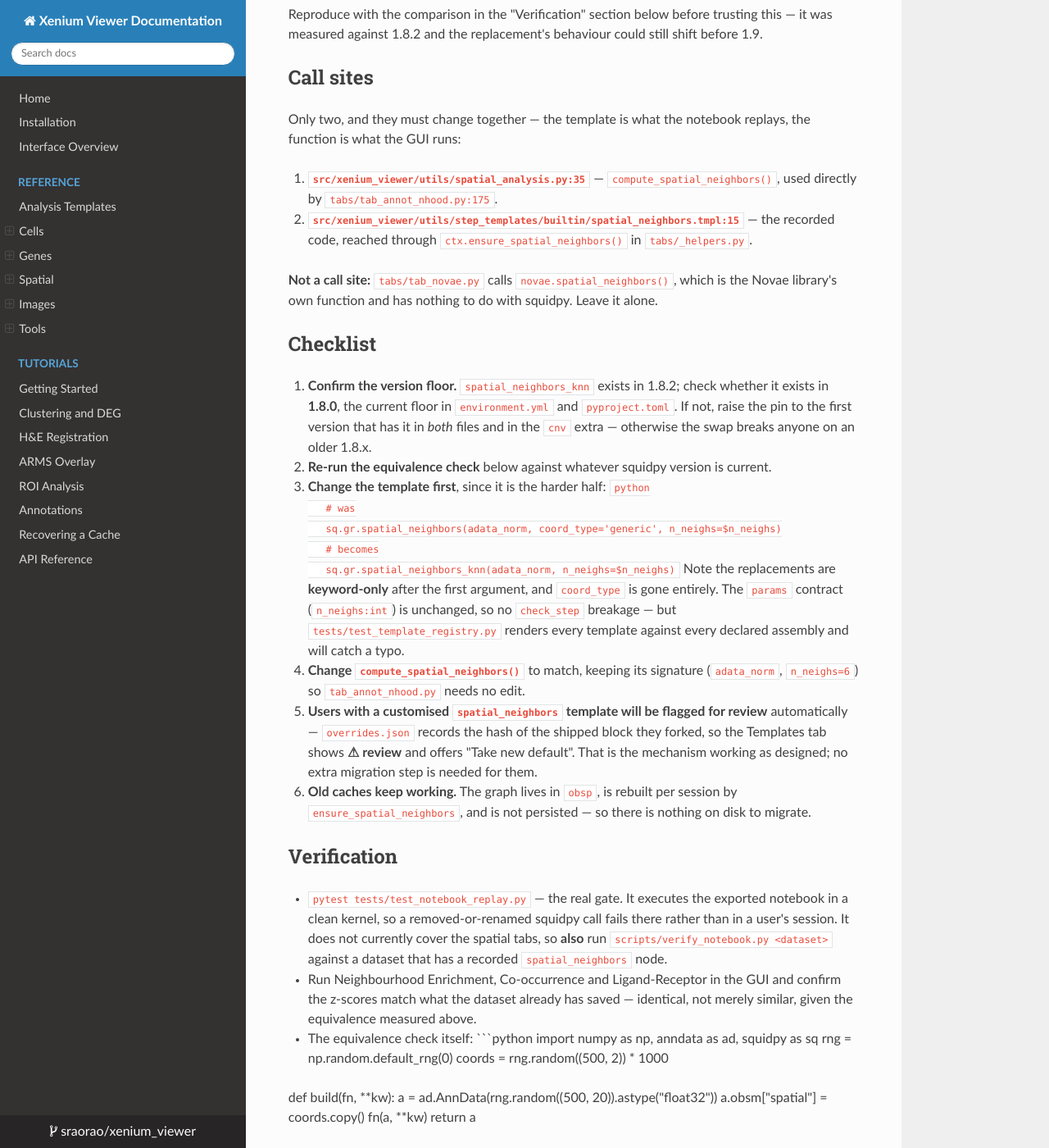
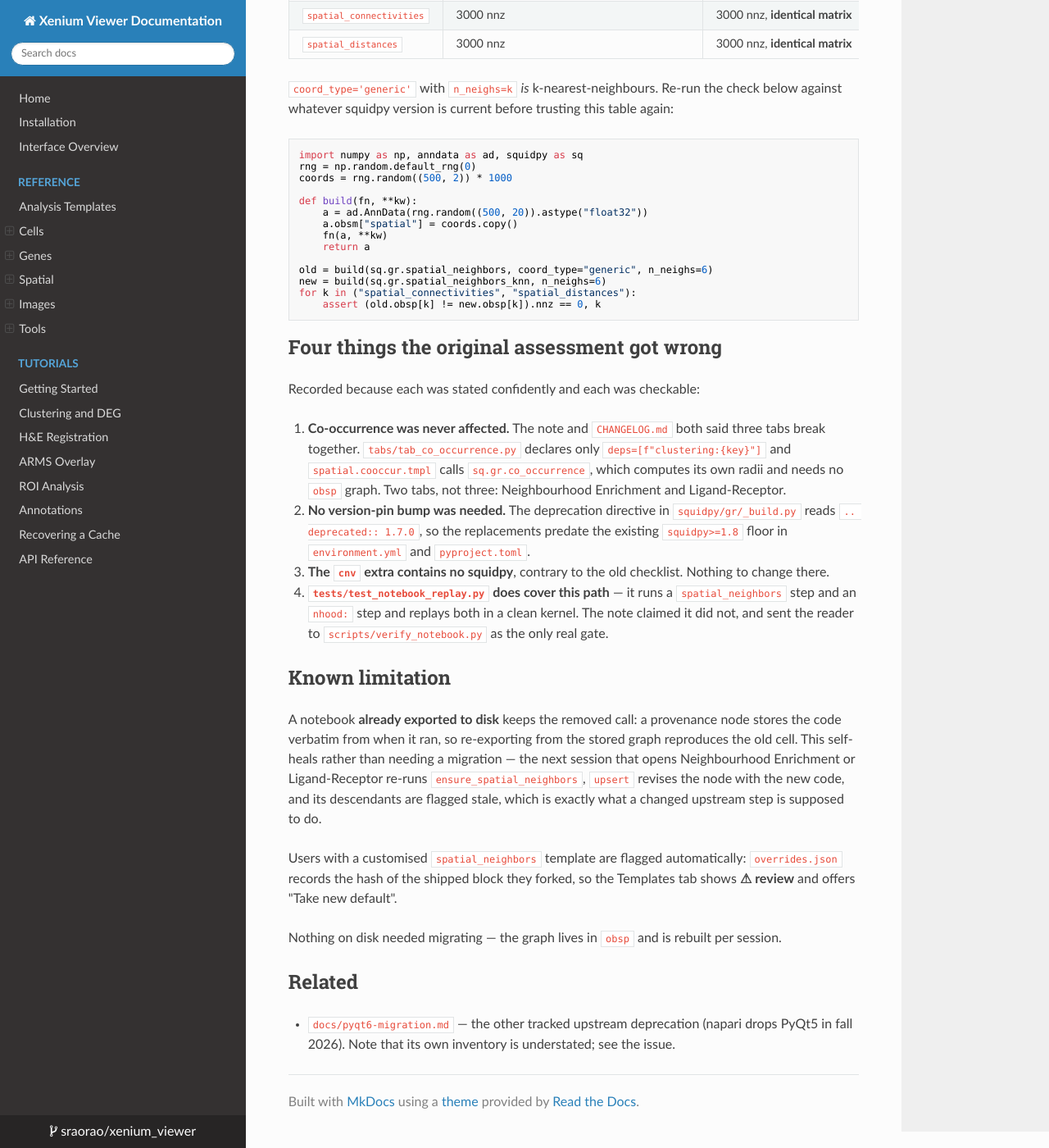
Before and after one commit to rao-genomics-lab/palms, an MkDocs documentation site: the page built from docs/squidpy-spatial-neighbors-migration.md, in a window 1280 px wide and 1400 px high, scrolled down 1229 px. Shown: the whole window at 82% size. Built offline with MkDocs 1.6.1, drawn with Linux system fonts in a browser that asks for light colours; nearby versions of some CDN libraries; some of the changed text lies outside the part shown.

Commit message:
Move off sq.gr.spatial_neighbors before squidpy 1.9 removes it
Fixes #19.

    # was
    sq.gr.spatial_neighbors(adata_norm, coord_type='generic', n_neighs=k)
    # now
    sq.gr.spatial_neighbors_knn(adata_norm, n_neighs=k)

Two call sites that had to change together: the template is what an exported
notebook replays, the function is what the GUI runs. compute_spatial_neighbors
keeps its signature, so tab_annot_nhood needs no edit. adata_norm is passed
positionally — the replacement names its first parameter `data`, not `adata`,
and everything after it is keyword-only.

Two more the tracking doc did not list: scripts/generate_docs.py hard-codes the
coord_type='generic' prose, and docs/Analysis-Templates.md carries the template
body verbatim, byte-compared by tests/test_generated_docs.py.

No result changes and nothing to recompute. Re-measured against the installed
squidpy 1.8.2: the two calls write byte-identical spatial_connectivities and
spatial_distances (3000 nnz each) and the same uns['spatial_neighbors'] — the
new function still records coord_type: 'generic' there, so even code reading
that key is unaffected. coord_type='generic' with n_neighs=k *is* kNN.

Four corrections to the tracking doc, each checkable and each wrong:

  * Co-occurrence was never a dependent. tab_co_occurrence declares only
    deps=[clustering:…] and spatial.cooccur.tmpl calls sq.gr.co_occurrence,
    which computes its own radii. Two tabs break, not three.
  * No pin bump needed: the replacements are `deprecated:: 1.7.0`, below the
    existing squidpy>=1.8 floor.
  * The cnv extra contains no squidpy.
  * test_notebook_replay.py does cover this path — it replays a
    spatial_neighbors node in a clean kernel, which the doc said it did not.

A notebook already exported to disk keeps the old call, since a provenance node
stores the code verbatim from when it ran. That self-heals: the next session
that opens Nhood or Ligand-Receptor re-runs ensure_spatial_neighbors, upsert
revises the node, and descendants are flagged stale.

Also corrects CLAUDE.md's estimate of the remaining PyQt5 deprecation, whose doc
claims 8 unscoped enums and 7 exec_() where the tree has ~29 Qt.* enums, ~52 on
other classes that it does not mention, and 8 exec_() sites.

Co-Authored-By: Claude Opus 5 <noreply@anthropic.com>
Claude-Session: https://claude.ai/code/session_019LQPkFcEXwQX9frk91Gt8N

````diff
--- a/docs/squidpy-spatial-neighbors-migration.md
+++ b/docs/squidpy-spatial-neighbors-migration.md
@@ -1,117 +1,106 @@
-# TODO: `sq.gr.spatial_neighbors` is removed in squidpy 1.9 — migrate before upgrading
+# `sq.gr.spatial_neighbors` → `spatial_neighbors_knn` — done
 
-Status: **not started / tracked** (as of 2026-08-17). Priority: **do this before any
-squidpy upgrade past 1.8.x.** No code changes made yet.
+Status: **done (2026-08-17)**, issue #19. Kept as the record of what was measured and
+what turned out to be wrong in the original assessment, because the equivalence claim is
+the reason no saved result had to be recomputed.
 
-## Why this matters more than a usual deprecation
+## What changed
 
-squidpy 1.8.2 prints, on every neighbour-graph build:
+Two call sites, changed together — the template is what the notebook replays, the
+function is what the GUI runs:
 
-> `FutureWarning: Calling 'spatial_neighbors' is deprecated and will be removed in squidpy
-> v1.9.0. Use 'spatial_neighbors_knn', 'spatial_neighbors_radius',
-> 'spatial_neighbors_delaunay', 'spatial_neighbors_grid', or
-> 'spatial_neighbors_from_builder' instead.`
+```python
+# was
+sq.gr.spatial_neighbors(adata_norm, coord_type='generic', n_neighs=k)
+# now
+sq.gr.spatial_neighbors_knn(adata_norm, n_neighs=k)
+```
 
-The spatial neighbour graph is a **dependency of three analyses**, not a leaf feature.
-`ctx.ensure_spatial_neighbors()` builds it, and Neighbourhood Enrichment, Co-occurrence and
-Ligand-Receptor all declare `deps=["spatial_neighbors"]`. When squidpy 1.9 lands, all three
-tabs stop working at once — and so does **every exported notebook**, including ones already
-written, because the recorded `spatial_neighbors` cell calls the removed function. That is
-the part that makes this worth doing early: the provenance graph's promise is that an old
-notebook still replays.
+1. `src/xenium_viewer/utils/step_templates/builtin/spatial_neighbors.tmpl` — the recorded
+   code, reached through `ctx.ensure_spatial_neighbors()` in `tabs/_helpers.py`.
+2. `src/xenium_viewer/utils/spatial_analysis.py::compute_spatial_neighbors` — used
+   directly by `tabs/tab_annot_nhood.py`, whose call is unrecorded. Its signature
+   (`adata_norm`, `n_neighs=6`) is unchanged, so that tab needed no edit.
 
-`environment.yml` and `pyproject.toml` both pin `squidpy>=1.8` with no upper bound, so a
-routine `conda env update` is enough to break it. Nothing here is failing today.
+Two more that the original note missed: `scripts/generate_docs.py` hard-codes the
+`coord_type='generic'` prose, and `docs/Analysis-Templates.md` carries the template body
+verbatim — `tests/test_generated_docs.py` byte-compares the regenerated page, so the
+generator must be edited and `python scripts/generate_docs.py` re-run.
 
-## The good news: measured, the swap is result-preserving
+`adata_norm` is passed **positionally**: the replacement names its first parameter
+`data`, not `adata`, and everything after it is keyword-only.
 
-The concern that would make this risky — a different graph, hence different enrichment
-z-scores and invalidated saved results — **does not apply to how this codebase calls it.**
-Measured on 500 random points, squidpy 1.8.2:
+## Why it was safe
+
+squidpy 1.8.2 warned that `spatial_neighbors` would be removed in 1.9.0, naming five
+replacements. The graph is a *dependency*, not a leaf feature, so the concern worth
+checking was whether the swap changes results — which would invalidate saved
+neighbourhood-enrichment and ligand-receptor output.
+
+It does not. Measured on 500 random points under squidpy 1.8.2:
 
 | | `spatial_neighbors(coord_type='generic', n_neighs=6)` | `spatial_neighbors_knn(n_neighs=6)` |
 |---|---|---|
 | `obsp` keys | `spatial_connectivities`, `spatial_distances` | same |
-| `uns` keys | `spatial_neighbors` | same |
+| `uns` keys | `spatial_neighbors` | same, **including** `params: {'coord_type': 'generic', …}` |
 | `spatial_connectivities` | 3000 nnz | 3000 nnz, **identical matrix** |
 | `spatial_distances` | 3000 nnz | 3000 nnz, **identical matrix** |
 
-`sq.gr.nhood_enrichment` then runs unchanged against the new graph. So for our one call
-shape this is a rename, not a behaviour change: `coord_type='generic'` with `n_neighs=k`
-*is* k-nearest-neighbours, and that is exactly what `spatial_neighbors_knn` does.
+`coord_type='generic'` with `n_neighs=k` *is* k-nearest-neighbours. Re-run the check
+below against whatever squidpy version is current before trusting this table again:
 
-Reproduce with the comparison in the "Verification" section below before trusting this —
-it was measured against 1.8.2 and the replacement's behaviour could still shift before 1.9.
+```python
+import numpy as np, anndata as ad, squidpy as sq
+rng = np.random.default_rng(0)
+coords = rng.random((500, 2)) * 1000
 
-## Call sites
+def build(fn, **kw):
+    a = ad.AnnData(rng.random((500, 20)).astype("float32"))
+    a.obsm["spatial"] = coords.copy()
+    fn(a, **kw)
+    return a
 
-Only two, and they must change together — the template is what the notebook replays, the
-function is what the GUI runs:
+old = build(sq.gr.spatial_neighbors, coord_type="generic", n_neighs=6)
+new = build(sq.gr.spatial_neighbors_knn, n_neighs=6)
+for k in ("spatial_connectivities", "spatial_distances"):
+    assert (old.obsp[k] != new.obsp[k]).nnz == 0, k
+```
 
-1. **`src/xenium_viewer/utils/spatial_analysis.py:35`** — `compute_spatial_neighbors()`,
-   used directly by `tabs/tab_annot_nhood.py:175`.
-2. **`src/xenium_viewer/utils/step_templates/builtin/spatial_neighbors.tmpl:15`** — the
-   recorded code, reached through `ctx.ensure_spatial_neighbors()` in `tabs/_helpers.py`.
+## Four things the original assessment got wrong
 
-**Not a call site:** `tabs/tab_novae.py` calls `novae.spatial_neighbors()`, which is the
-Novae library's own function and has nothing to do with squidpy. Leave it alone.
+Recorded because each was stated confidently and each was checkable:
 
-## Checklist
+1. **Co-occurrence was never affected.** The note and `CHANGELOG.md` both said three tabs
+   break together. `tabs/tab_co_occurrence.py` declares only
+   `deps=[f"clustering:{key}"]` and `spatial.cooccur.tmpl` calls `sq.gr.co_occurrence`,
+   which computes its own radii and needs no `obsp` graph. Two tabs, not three:
+   Neighbourhood Enrichment and Ligand-Receptor.
+2. **No version-pin bump was needed.** The deprecation directive in
+   `squidpy/gr/_build.py` reads `.. deprecated:: 1.7.0`, so the replacements predate the
+   existing `squidpy>=1.8` floor in `environment.yml` and `pyproject.toml`.
+3. **The `cnv` extra contains no squidpy**, contrary to the old checklist. Nothing to
+   change there.
+4. **`tests/test_notebook_replay.py` does cover this path** — it runs a
+   `spatial_neighbors` step and an `nhood:` step and replays both in a clean kernel. The
+   note claimed it did not, and sent the reader to `scripts/verify_notebook.py` as the
+   only real gate.
 
-1. **Confirm the version floor.** `spatial_neighbors_knn` exists in 1.8.2; check whether it
-   exists in **1.8.0**, the current floor in `environment.yml` and `pyproject.toml`. If not,
-   raise the pin to the first version that has it in *both* files and in the `cnv` extra —
-   otherwise the swap breaks anyone on an older 1.8.x.
-2. **Re-run the equivalence check** below against whatever squidpy version is current.
-3. **Change the template first**, since it is the harder half:
-   ```python
-   # was
-   sq.gr.spatial_neighbors(adata_norm, coord_type='generic', n_neighs=$n_neighs)
-   # becomes
-   sq.gr.spatial_neighbors_knn(adata_norm, n_neighs=$n_neighs)
-   ```
-   Note the replacements are **keyword-only** after the first argument, and `coord_type` is
-   gone entirely. The `params` contract (`n_neighs:int`) is unchanged, so no
-   `check_step` breakage — but `tests/test_template_registry.py` renders every template
-   against every declared assembly and will catch a typo.
-4. **Change `compute_spatial_neighbors()`** to match, keeping its signature
-   (`adata_norm`, `n_neighs=6`) so `tab_annot_nhood.py` needs no edit.
-5. **Users with a customised `spatial_neighbors` template will be flagged for review**
-   automatically — `overrides.json` records the hash of the shipped block they forked, so
-   the Templates tab shows **⚠ review** and offers "Take new default". That is the
-   mechanism working as designed; no extra migration step is needed for them.
-6. **Old caches keep working.** The graph lives in `obsp`, is rebuilt per session by
-   `ensure_spatial_neighbors`, and is not persisted — so there is nothing on disk to migrate.
+## Known limitation
 
-## Verification
+A notebook **already exported to disk** keeps the removed call: a provenance node stores
+the code verbatim from when it ran, so re-exporting from the stored graph reproduces the
+old cell. This self-heals rather than needing a migration — the next session that opens
+Neighbourhood Enrichment or Ligand-Receptor re-runs `ensure_spatial_neighbors`, `upsert`
+revises the node with the new code, and its descendants are flagged stale, which is
+exactly what a changed upstream step is supposed to do.
 
-- `pytest tests/test_notebook_replay.py` — the real gate. It executes the exported notebook
-  in a clean kernel, so a removed-or-renamed squidpy call fails there rather than in a user's
-  session. It does not currently cover the spatial tabs, so **also** run
-  `scripts/verify_notebook.py <dataset>` against a dataset that has a recorded
-  `spatial_neighbors` node.
-- Run Neighbourhood Enrichment, Co-occurrence and Ligand-Receptor in the GUI and confirm
-  the z-scores match what the dataset already has saved — identical, not merely similar,
-  given the equivalence measured above.
-- The equivalence check itself:
-  ```python
-  import numpy as np, anndata as ad, squidpy as sq
-  rng = np.random.default_rng(0)
-  coords = rng.random((500, 2)) * 1000
+Users with a customised `spatial_neighbors` template are flagged automatically:
+`overrides.json` records the hash of the shipped block they forked, so the Templates tab
+shows **⚠ review** and offers "Take new default".
 
-  def build(fn, **kw):
-      a = ad.AnnData(rng.random((500, 20)).astype("float32"))
-      a.obsm["spatial"] = coords.copy()
-      fn(a, **kw)
-      return a
-
-  old = build(sq.gr.spatial_neighbors, coord_type="generic", n_neighs=6)
-  new = build(sq.gr.spatial_neighbors_knn, n_neighs=6)
-  for k in ("spatial_connectivities", "spatial_distances"):
-      assert (old.obsp[k] != new.obsp[k]).nnz == 0, k
-  ```
+Nothing on disk needed migrating — the graph lives in `obsp` and is rebuilt per session.
 
 ## Related
 
-- `docs/pyqt6-migration.md` — the other tracked upstream deprecation (napari drops PyQt5 in
-  fall 2026).
+- `docs/pyqt6-migration.md` — the other tracked upstream deprecation (napari drops PyQt5
+  in fall 2026). Note that its own inventory is understated; see the issue.
````
Also changed, not shown: CHANGELOG.md (+36 -0 lines), CLAUDE.md (+17 -13 lines), docs/Analysis-Templates.md (+2 -2 lines), 4 other files.
